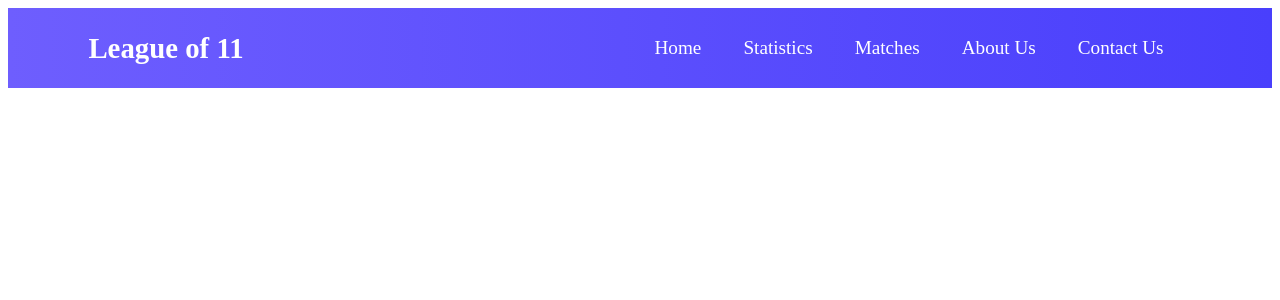
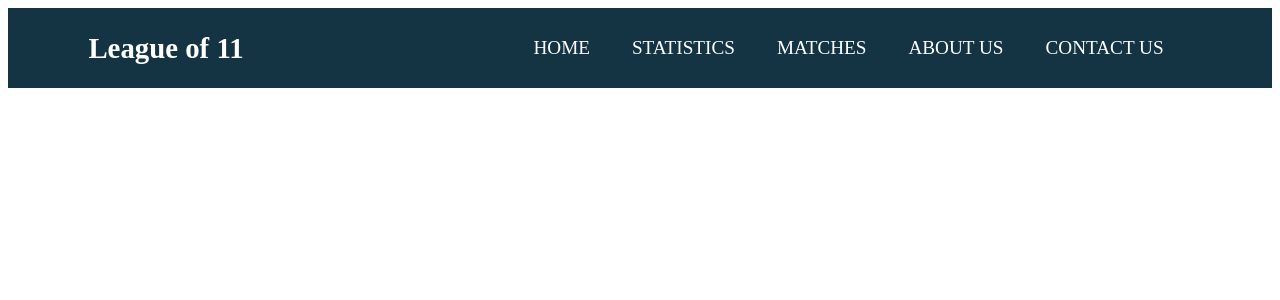
Before and after one commit to pros-kbps/Development, a React (Create React App) app: page / in a window 1280 px wide. Shown: the top 300 px of the page. Built offline with nearby package versions, Linux system fonts and the light colour scheme.

Commit message:
Navigation Bar background color updated

```diff
--- a/src/components/Navbar/MenuItems.js
+++ b/src/components/Navbar/MenuItems.js
@@ -1,26 +1,26 @@
 export const MenuItems = [
     {
-        title: 'Home',
+        title: 'HOME',
         url: '#',
         cName: 'nav-links'
     },
     {
-        title: 'Statistics',
+        title: 'STATISTICS',
         url: '#',
         cName: 'nav-links'
     },
     {
-        title: 'Matches',
+        title: 'MATCHES',
         url: '#',
         cName: 'nav-links'
     },
     {
-        title: 'About Us',
+        title: 'ABOUT US',
         url: '#',
         cName: 'nav-links'
     },
     {
-        title: 'Contact Us',
+        title: 'CONTACT US',
         url: '#',
         cName: 'nav-links'
     }
--- a/src/components/Navbar/Navbar.css
+++ b/src/components/Navbar/Navbar.css
@@ -1,5 +1,5 @@
 .NavbarItems {
-    background: linear-gradient(90deg, rgb(110, 94, 254) 0%, rgba(73,63,252,1) 100%);
+    background: linear-gradient(90deg, #143443 0%, #143443 100%);
     height: 80px;
     display: flex;
     justify-content: center;
@@ -75,7 +75,7 @@
     }
 
     .nav-menu.active {
-        background: #6668f4;
+        background: #143443;
         left: 0;
         opacity: 1;
         transition: all 0.5s ease;
@@ -90,7 +90,7 @@
     }
 
     .nav-links:hover {
-        background-color: #7577fa;
+        background-color: #143443;
         border-radius: 0;
     }
 
```
